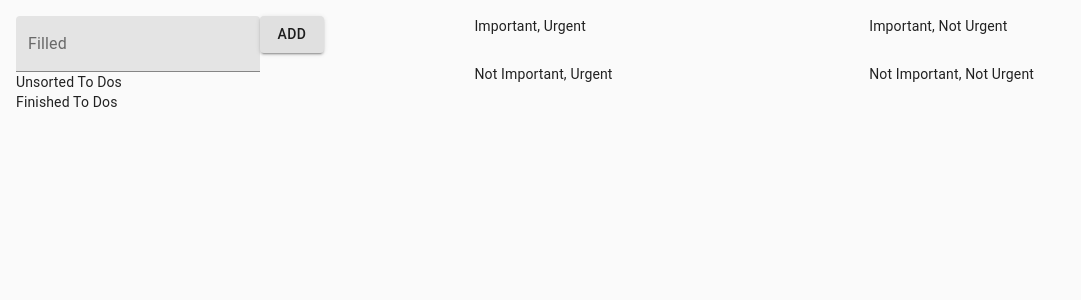
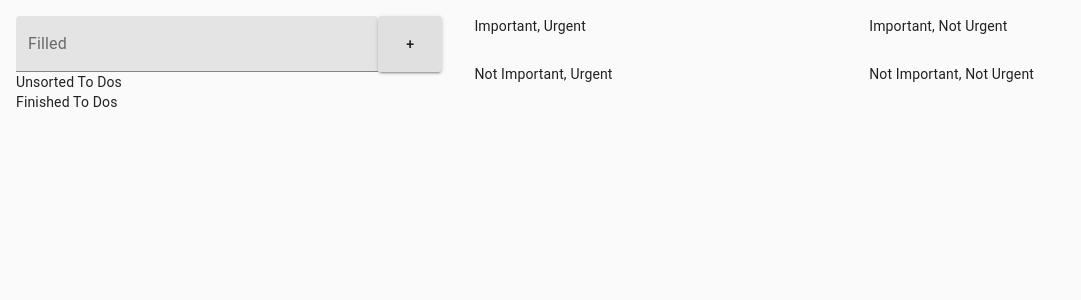
Before and after one commit to S-Rad/todosreact, a React (Create React App) app: page / in a window 1280 px wide. Shown: the top 300 px of the page, without its empty margins (0-1081 px from the left). Built offline with nearby package versions, Linux system fonts and the light colour scheme.

Commit message:
addtodofield layout fixed

```diff
--- a/src/components/AddToDoField.js
+++ b/src/components/AddToDoField.js
@@ -3,9 +3,9 @@ import { Box, TextField, Button } from "@material-ui/core";
 
 const AddToDoField = () => {
   return (
-    <Box flexDirection="row">
-      <TextField id="filled-basic" label="Filled" variant="filled" />
-      <Button variant="contained">Add</Button>
+    <Box display="flex" flexDirection="row">
+      <TextField id="filled-basic" label="Filled" variant="filled" fullWidth />
+      <Button variant="contained">+</Button>
     </Box>
   );
 };
```
